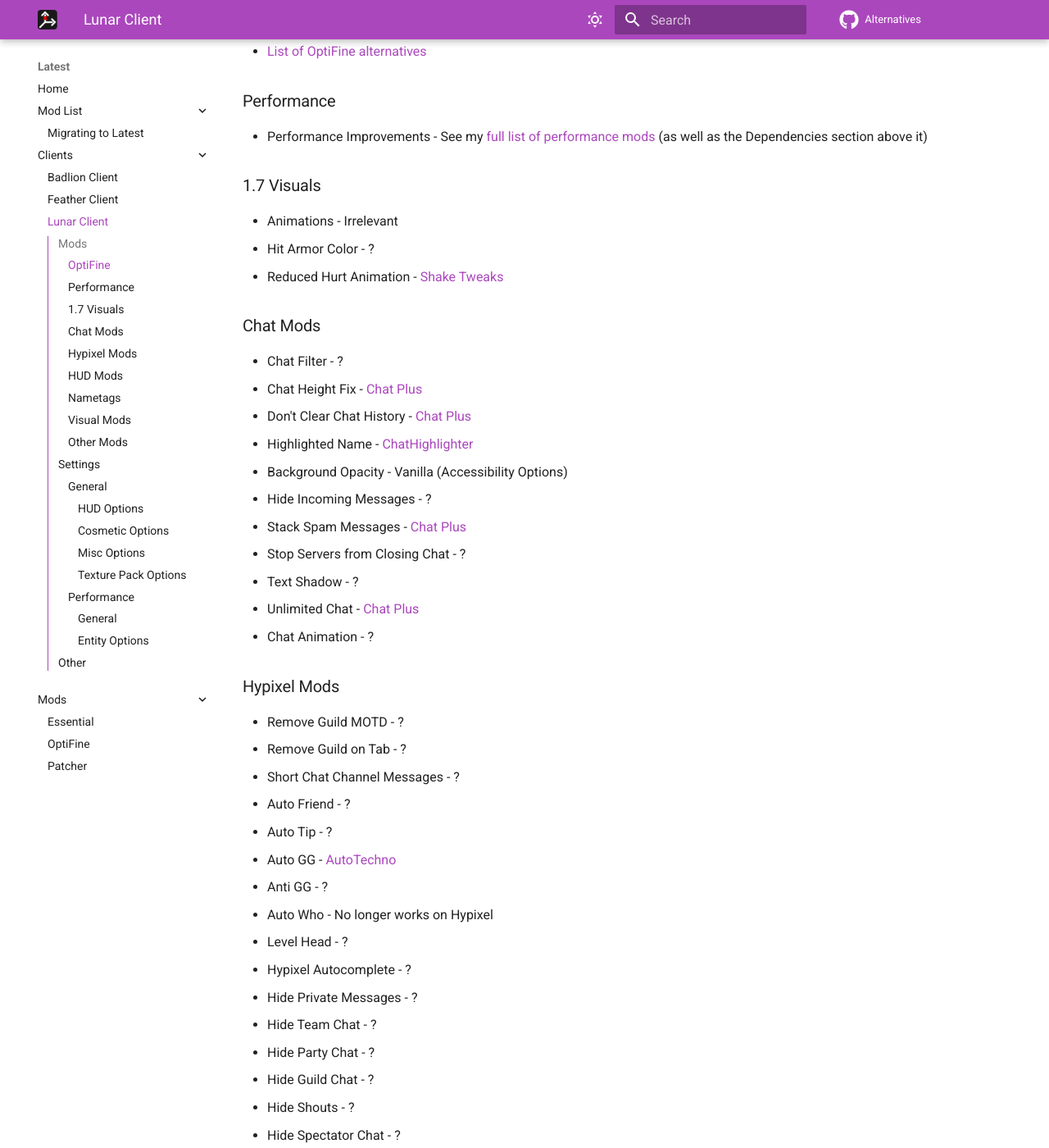
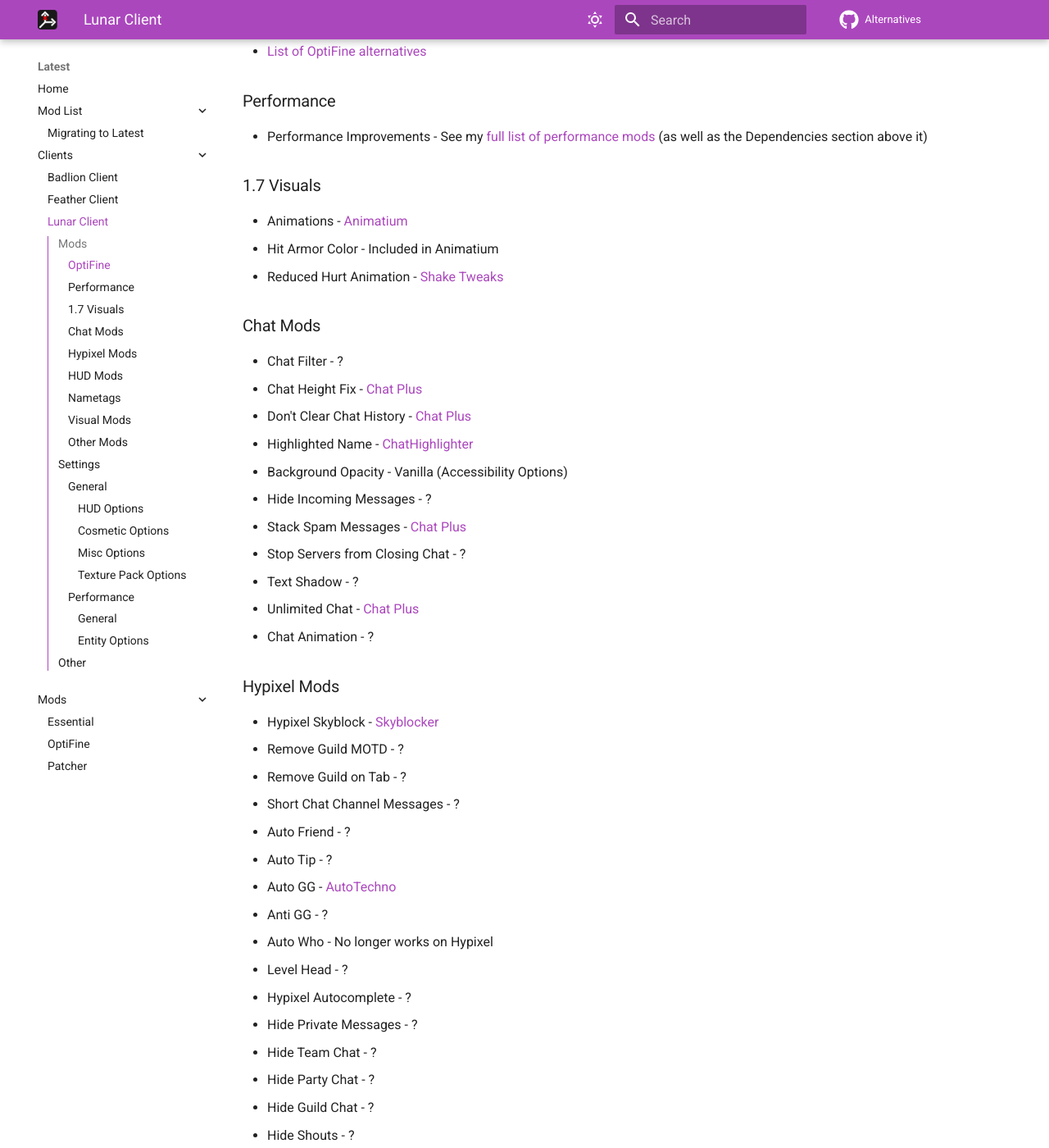
Before and after one commit to MicrocontrollersDev/Alternatives, an MkDocs documentation site: the page built from docs/latest/lunar.md, in a window 1280 px wide and 1400 px high, scrolled down 500 px. Shown: the whole window at 82% size. Built offline with MkDocs 1.6.1 and Material for MkDocs 9.7.7, drawn with Linux system fonts in a browser that asks for light colours; comment, search, counter and statistics services are not loaded; some of the changed text lies outside the part shown.

Commit message:
Update lunar.md

```diff
--- a/docs/latest/lunar.md
+++ b/docs/latest/lunar.md
@@ -18,8 +18,8 @@
 
 ### 1.7 Visuals
 
-* Animations - Irrelevant
-* Hit Armor Color - ?
+* Animations - [Animatium](https://modrinth.com/mod/animatium)
+* Hit Armor Color - Included in Animatium
 * Reduced Hurt Animation - [Shake Tweaks](https://modrinth.com/mod/shaketweaks)
 
 ### Chat Mods
@@ -39,6 +39,7 @@
 ### Hypixel Mods
 
 
+* Hypixel Skyblock - [Skyblocker](https://modrinth.com/mod/skyblocker-liap)
 * Remove Guild MOTD - ?
 * Remove Guild on Tab - ?
 * Short Chat Channel Messages - ?
```
Also changed, not shown: other parts of docs/latest/lunar.md (+2 -1 lines).
